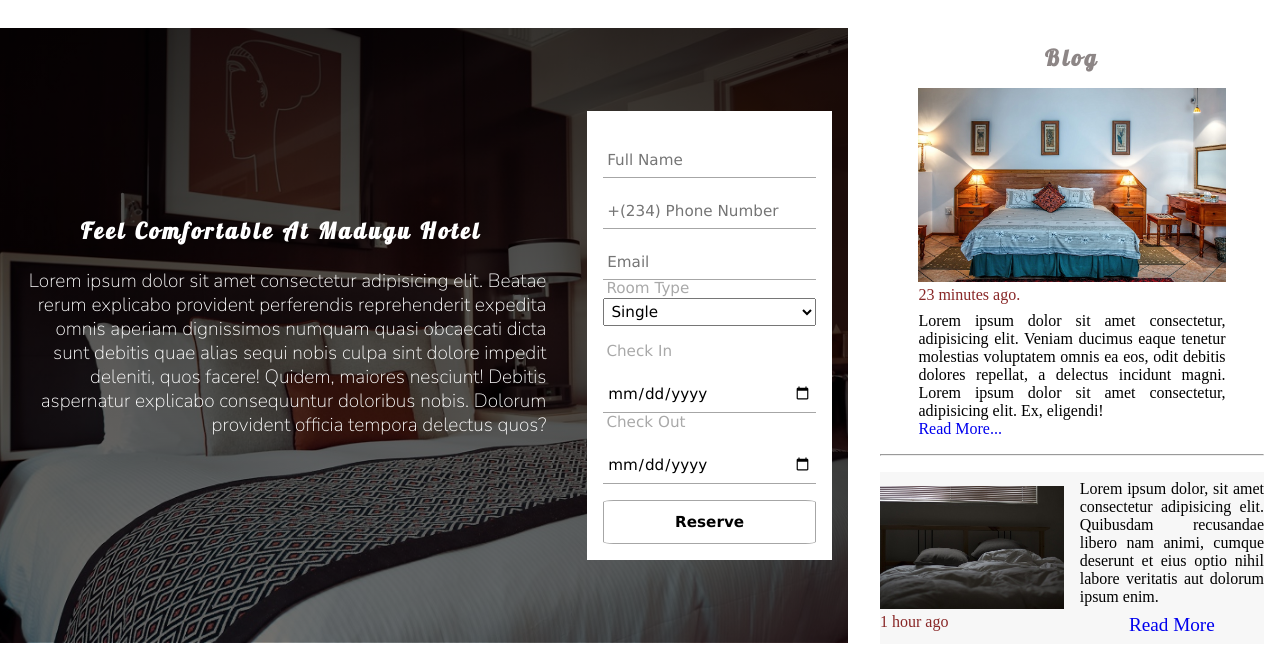
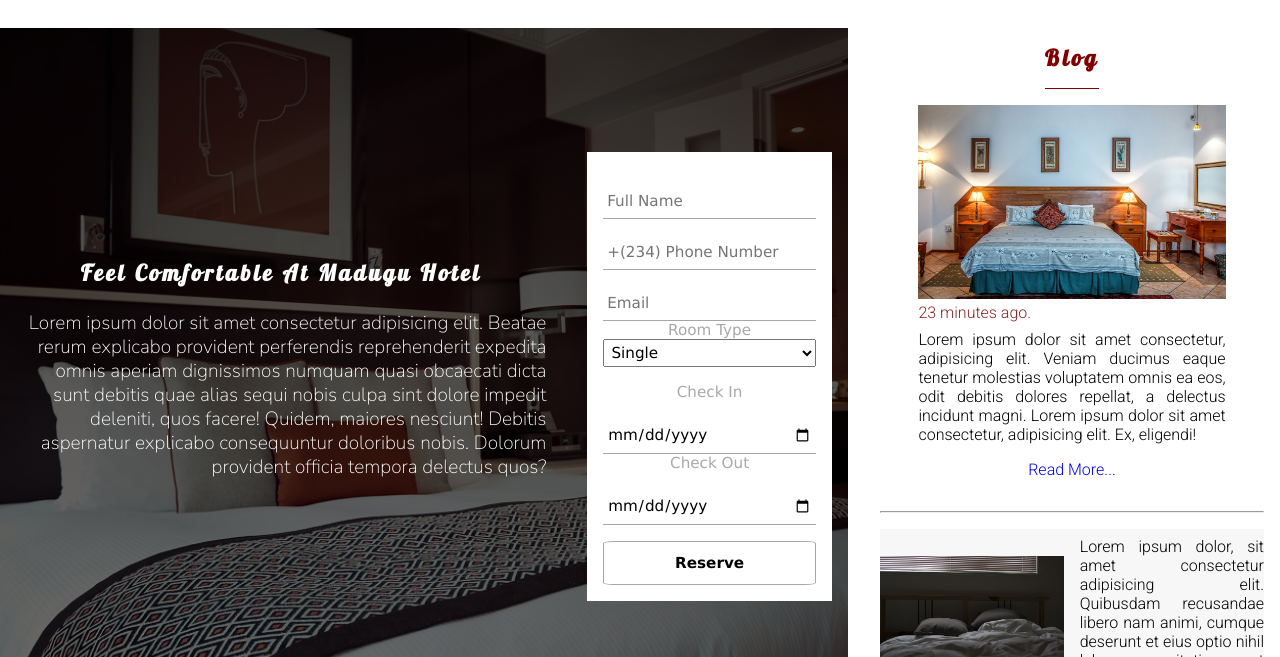
Before and after one commit to dhun-noorain/maduguhotel, a plain HTML site: page index.html in a window 1280 px wide. Shown: the part 92-749 px from the top of the page. Drawn offline with Linux system fonts and the light colour scheme; a web font is replaced by a local one.

Commit message:
update styling across all sections

```diff
--- a/css/index.css
+++ b/css/index.css
@@ -20,11 +20,17 @@
 	letter-spacing: .2rem;
 }
 
-section h2 {
-	margin: auto;
+section {
+	text-align: center;
+}
+
+section h2, #blog h2 {
 	color: #800000;
 	font-size: 1.5rem;
 	border-bottom: 1px solid #800000;
+	display: inline-block;
+	margin-left: auto;
+	margin-right: auto;
 	padding-bottom: 1rem;
 	margin-bottom: 1rem;
 	text-align: center;
@@ -252,6 +258,7 @@
 	justify-content: space-between;
 	flex-direction: column;
 	flex-wrap: wrap;
+	text-align: left;
 }
 
 #explore .card-container > a {
@@ -286,6 +293,7 @@
 	padding: 1rem;
 	background-color: white;
 	color: black;
+	font-family: 'Roboto', sans-serif;
 }
 
 .contact-main {
@@ -304,7 +312,6 @@
 #contact .address {
 	margin: 1rem auto;
 	text-align: center;
-	font-family: Arial, Helvetica, sans-serif;
 }
 
 #contact .contact-form {
@@ -317,6 +324,7 @@
 	font-family: 'Lobster', cursive;
 	letter-spacing: .25rem;
 	font-weight: 200;
+	color: #800000;
 }
 
 .contact-form input[type="text"],
@@ -397,10 +405,10 @@
 
 #blog {
 	padding: 1rem;
+	text-align: center;
 }
 
 #blog h2 {
-	color: rgb(141, 134, 134);
 	text-align: center;
 	font-size: 1.4rem;
 	margin-bottom: 1rem;
@@ -412,7 +420,9 @@
 
 #blog .post {
 	margin: 1rem auto;
+	text-align: left;
 	background-color: rgba(0, 0, 0, .03);
+	font-family: 'Roboto', sans-serif;
 }
 
 #blog .card-body {
--- a/css/media.css
+++ b/css/media.css
@@ -1,8 +1,4 @@
 @media screen and (min-width: 600px) {
-	section h2 {
-		width: 40%;
-	}
-
 	.brand-title {
 		font-size: 1.5rem;
 	}
@@ -34,6 +30,10 @@
 
 	.nav-links li {
 		margin: 10px 0;
+	}
+
+	.contact-form {
+		margin-top: 1.5rem;
 	}
 
 	.footer {
@@ -158,6 +158,17 @@
 	.recent-post {
 		width: 80%;
 		margin: auto auto;
+		text-align: left;
+		font-family: 'Roboto', sans-serif;
+	}
+
+	.recent-post .card-footer a {
+		display: inline-block;
+		margin: 1rem auto;
+	}
+
+	.recent-post .card-footer {
+		text-align: center;
 	}
 }
 
--- a/index.html
+++ b/index.html
@@ -8,7 +8,7 @@
   <link rel="stylesheet" href="./css/media.css">
   <link rel="preconnect" href="https://fonts.googleapis.com">
   <link rel="preconnect" href="https://fonts.gstatic.com" crossorigin>
-  <link href="https://fonts.googleapis.com/css2?family=Bungee+Spice&family=Dancing+Script:wght@700&family=Pacifico&family=Lobster&family=Nunito+Sans:opsz,wght@6..12,200&family=Kanit&display=swap"
+  <link href="https://fonts.googleapis.com/css2?family=Bungee+Spice&family=Dancing+Script:wght@700&family=Pacifico&family=Lobster&family=Nunito+Sans:opsz,wght@6..12,200&family=Kanit&family=Roboto:ital,wght@0,100;0,300;1,100;1,300&display=swap"
     rel="stylesheet">
 </head>
 <body>
```
